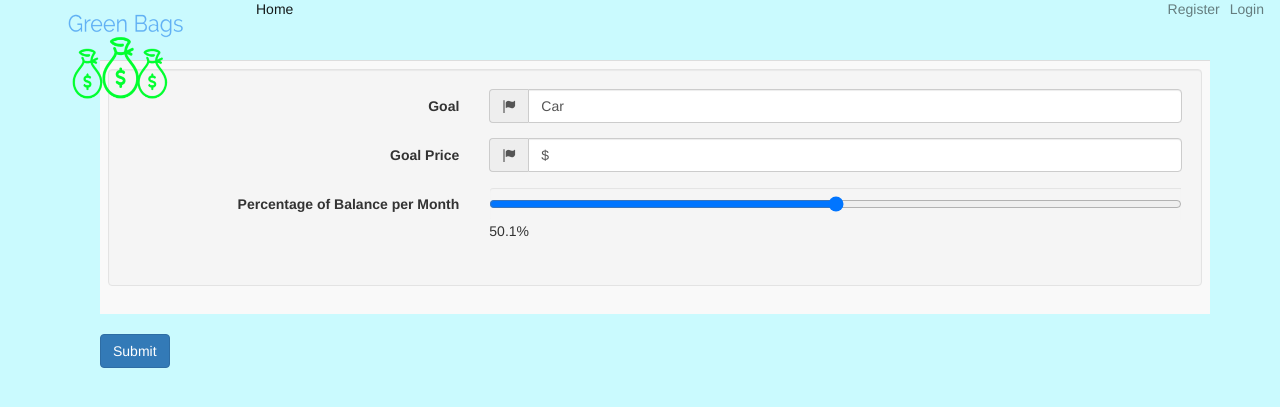
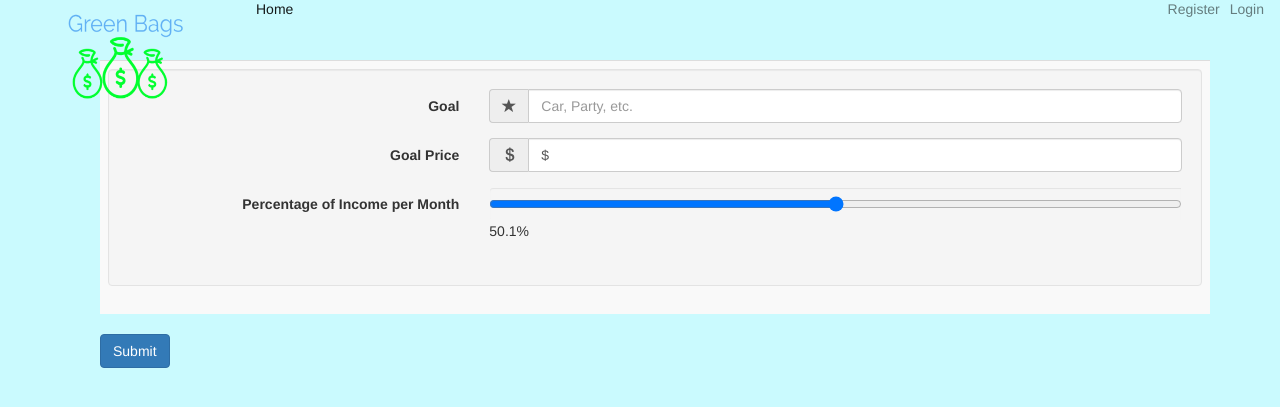
Before and after one commit to DanielGelfand/3Brown1White, a Flask app: template templates/goals.html in a window 1280 px wide. Shown: the part 22-429 px from the top of the page. Run offline with Flask 2, Linux system fonts and the light colour scheme; the template is opened without the code that fills it, so the values that code supplies are empty; some libraries are stand-ins or nearby versions.

Commit message:
Add income. Change glyphs

```diff
--- a/templates/goals.html
+++ b/templates/goals.html
@@ -33,6 +33,7 @@ Add or Update a Goal
  </div>
 {% endif %}
 <p id="bal" hidden>{% if bal %}{{bal}}{% endif %}</p>
+<p id="inc" hidden>{% if income %}{{income}}{% endif %}</p>
 <div class="container">
   <table class="table table-striped">
     <tbody>
@@ -43,19 +44,19 @@ Add or Update a Goal
               <div class="form-group">
                 <label class="col-md-4 control-label">Goal</label>
                 <div class="col-md-8 inputGroupContainer">
-                  <div class="input-group"><span class="input-group-addon"><i class="glyphicon glyphicon-flag"></i></span><input id="goal" name="goal"
-																 class="form-control" required="true" type="text" value="Car"></div>
+                  <div class="input-group"><span class="input-group-addon"><i class="glyphicon glyphicon-star"></i></span><input id="goal" name="goal"
+																 class="form-control" required="true" type="text" placeholder="Car, Party, etc."></div>
                 </div>
               </div>
 	      <div class="form-group">
                 <label class="col-md-4 control-label">Goal Price</label>
                 <div class="col-md-8 inputGroupContainer">
-                  <div class="input-group"><span class="input-group-addon"><i class="glyphicon glyphicon-flag"></i></span><input id="goal_price" name="goal_price"
+                  <div class="input-group"><span class="input-group-addon"><i class="glyphicon glyphicon-usd"></i></span><input id="goal_price" name="goal_price"
 																 class="form-control" required="true" type="text" value="$"></div>
                 </div>
               </div>
         <div class="form-group">
-          <label class="col-md-4 control-label">Percentage of Balance per Month</label>
+          <label class="col-md-4 control-label">Percentage of Income per Month</label>
           <div class="col-md-8 inputGroupContainer">
             <div class="input-group">
               <!-- <span class="input-group-addon"><i class="glyphicon glyphicon-flag"></i></span> -->
```
